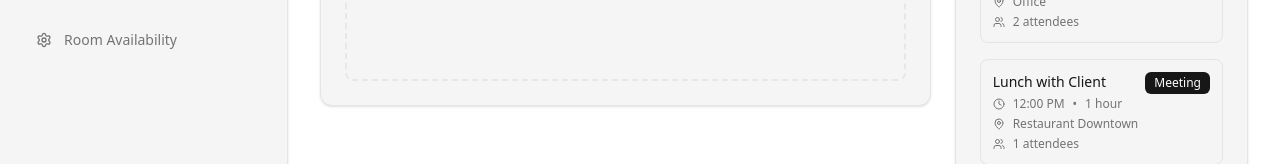
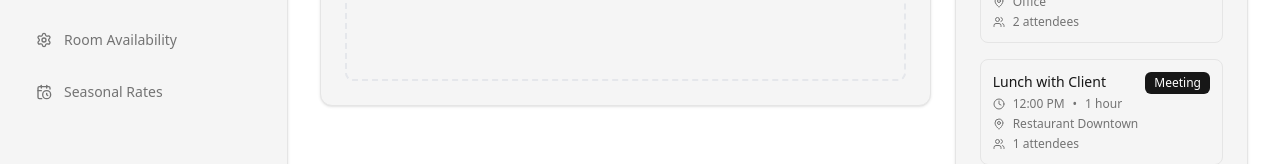
Before and after one commit to Ray110103/final-project-web, a Next.js app: page /dashboard/calendar in a window 1280 px wide. Shown: the part 574-738 px from the top of the page. Built offline with nearby package versions, Linux system fonts and the light colour scheme; no server answers.

Commit message:
Update sidebar.tsx

```diff
--- a/src/components/shared/sidebar.tsx
+++ b/src/components/shared/sidebar.tsx
@@ -20,6 +20,7 @@ import {
   LogIn,
   AlertCircle,
   CreditCard,
+  CalendarClock,
 } from "lucide-react";
 import { Button } from "@/components/ui/button";
 import { useSession } from "next-auth/react";
@@ -98,6 +99,13 @@ const sidebarGroups: { title: string; items: SidebarItem[] }[] = [
         icon: Settings,
         badge: null,
       },
+      {
+        title: "Seasonal Rates",
+        href: "/dashboard/rooms/seasonal-rates",
+        icon: CalendarClock,
+        badge: null,
+      },
+
     ],
   },
 ];
```
